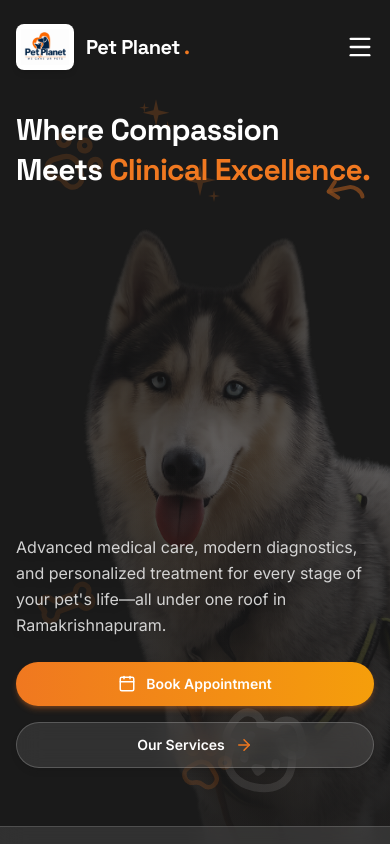
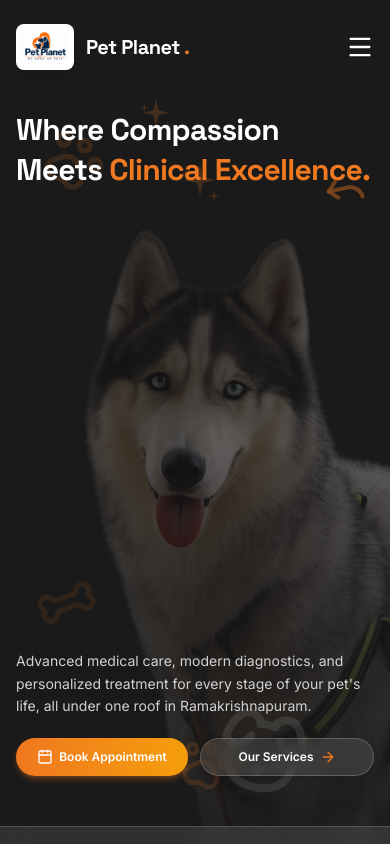
Before and after one commit to Prithvee905/petplanet, a React (Vite) app: page / in a window 390 px wide. Shown: the top 844 px of the page. Built offline with nearby package versions, Linux system fonts and the light colour scheme.

Commit message:
feat: side-by-side mobile buttons, lower position, 3-line capitalized headline, bold Pet Planet, remove dashes

```diff
--- a/src/components/AboutSection.tsx
+++ b/src/components/AboutSection.tsx
@@ -28,7 +28,7 @@ export function AboutSection() {
               Conveniently located in the heart of Ramakrishnapuram, Kothapet, our modern facility is equipped with modern diagnostic and treatment capabilities, enabling us to provide healthcare tailored to each pet's individual needs.
             </p>
             <p className="text-lg text-gray-800 mb-4 font-body leading-relaxed">
-              Under the leadership of <strong className="font-semibold text-black">Dr. M. Kiran Kumar</strong> and a dedicated veterinary team, we offer a full spectrum of services—from preventive healthcare and routine wellness examinations to advanced diagnostics, surgery, emergency management, and long-term health support.
+              Under the leadership of <strong className="font-semibold text-black">Dr. M. Kiran Kumar</strong> and a dedicated veterinary team, we offer a full spectrum of services, from preventive healthcare and routine wellness examinations to advanced diagnostics, surgery, emergency management, and long-term health support.
             </p>
             <p className="text-lg text-gray-800 mb-6 font-body leading-relaxed">
               Every pet entrusted to us is treated with the same dedication and respect we would give our own.
--- a/src/components/HeroSection.tsx
+++ b/src/components/HeroSection.tsx
@@ -55,35 +55,35 @@ export function HeroSection({ onBookClick }: HeroSectionProps) {
           </motion.div>
 
           {/* Wrapper for Paragraph and Buttons positioned cleanly at bottom */}
-          <div className="mt-auto pt-16 sm:pt-20 lg:pt-8 pb-12 lg:pb-0">
+          <div className="mt-auto pt-24 sm:pt-28 lg:pt-8 pb-10 lg:pb-0">
             <motion.p
-              className="text-base sm:text-lg md:text-xl text-gray-200/90 font-body leading-relaxed tracking-normal mb-6 max-w-xl font-light drop-shadow-md"
+              className="text-sm sm:text-lg md:text-xl text-gray-200/90 font-body leading-relaxed tracking-normal mb-5 max-w-xl font-light drop-shadow-md"
               initial={{ opacity: 0, y: 20 }}
               animate={{ opacity: 1, y: 0 }}
               transition={{ duration: 0.8, delay: 0.2, ease: [0.16, 1, 0.3, 1] }}
             >
-              Advanced medical care, modern diagnostics, and personalized treatment for every stage of your pet's life—all under one roof in Ramakrishnapuram.
+              Advanced medical care, modern diagnostics, and personalized treatment for every stage of your pet's life, all under one roof in Ramakrishnapuram.
             </motion.p>
             <motion.div
-              className="flex flex-col sm:flex-row gap-4"
+              className="flex flex-row gap-3 sm:gap-4"
               initial={{ opacity: 0, y: 20 }}
               animate={{ opacity: 1, y: 0 }}
               transition={{ duration: 0.8, delay: 0.3, ease: [0.16, 1, 0.3, 1] }}
             >
               <button
                 onClick={onBookClick}
-                className="group relative flex items-center justify-center gap-2.5 bg-gradient-to-r from-orange to-amber-500 text-white px-6 py-3 rounded-full font-semibold text-sm sm:text-base shadow-md shadow-orange/30 hover:shadow-lg hover:shadow-orange/50 transition-all duration-300 hover:-translate-y-0.5 active:translate-y-0 overflow-hidden"
+                className="flex-1 group relative flex items-center justify-center gap-1.5 sm:gap-2.5 bg-gradient-to-r from-orange to-amber-500 text-white px-3 sm:px-6 py-2.5 sm:py-3 rounded-full font-semibold text-xs sm:text-base shadow-md shadow-orange/30 hover:shadow-lg hover:shadow-orange/50 transition-all duration-300 hover:-translate-y-0.5 active:translate-y-0 overflow-hidden whitespace-nowrap"
               >
-                <Calendar size={18} className="group-hover:rotate-12 transition-transform duration-300" />
+                <Calendar size={16} className="group-hover:rotate-12 transition-transform duration-300 shrink-0" />
                 <span>Book Appointment</span>
                 <div className="absolute inset-0 bg-white/20 opacity-0 group-hover:opacity-100 transition-opacity duration-300 pointer-events-none" />
               </button>
               <a
                 href="#services"
-                className="group flex items-center justify-center gap-2.5 bg-white/10 backdrop-blur-md border border-white/20 hover:bg-white/20 hover:border-white/40 text-white px-6 py-3 rounded-full font-semibold text-sm sm:text-base transition-all duration-300 hover:-translate-y-0.5 active:translate-y-0 shadow-md shadow-black/20"
+                className="flex-1 group flex items-center justify-center gap-1.5 sm:gap-2.5 bg-white/10 backdrop-blur-md border border-white/20 hover:bg-white/20 hover:border-white/40 text-white px-3 sm:px-6 py-2.5 sm:py-3 rounded-full font-semibold text-xs sm:text-base transition-all duration-300 hover:-translate-y-0.5 active:translate-y-0 shadow-md shadow-black/20 whitespace-nowrap"
               >
                 <span>Our Services</span>
-                <ArrowRight size={18} className="group-hover:translate-x-1.5 transition-transform duration-300 text-orange" />
+                <ArrowRight size={16} className="group-hover:translate-x-1.5 transition-transform duration-300 text-orange shrink-0" />
               </a>
             </motion.div>
           </div>
--- a/src/components/PriceSlider.tsx
+++ b/src/components/PriceSlider.tsx
@@ -76,7 +76,7 @@ export function PriceSlider() {
       <div className="bg-orange/10 border border-orange/20 rounded-lg p-4 flex items-start gap-3">
         <div className="text-orange mt-0.5">ⓘ</div>
         <p className="text-sm text-orange/80 leading-relaxed">
-          <strong>Estimated price</strong> — final cost confirmed at consultation. Prices may vary based on coat condition, temperament, and specific medical needs.
+          <strong>Estimated price</strong>: final cost confirmed at consultation. Prices may vary based on coat condition, temperament, and specific medical needs.
         </p>
       </div>
     </div>
```
